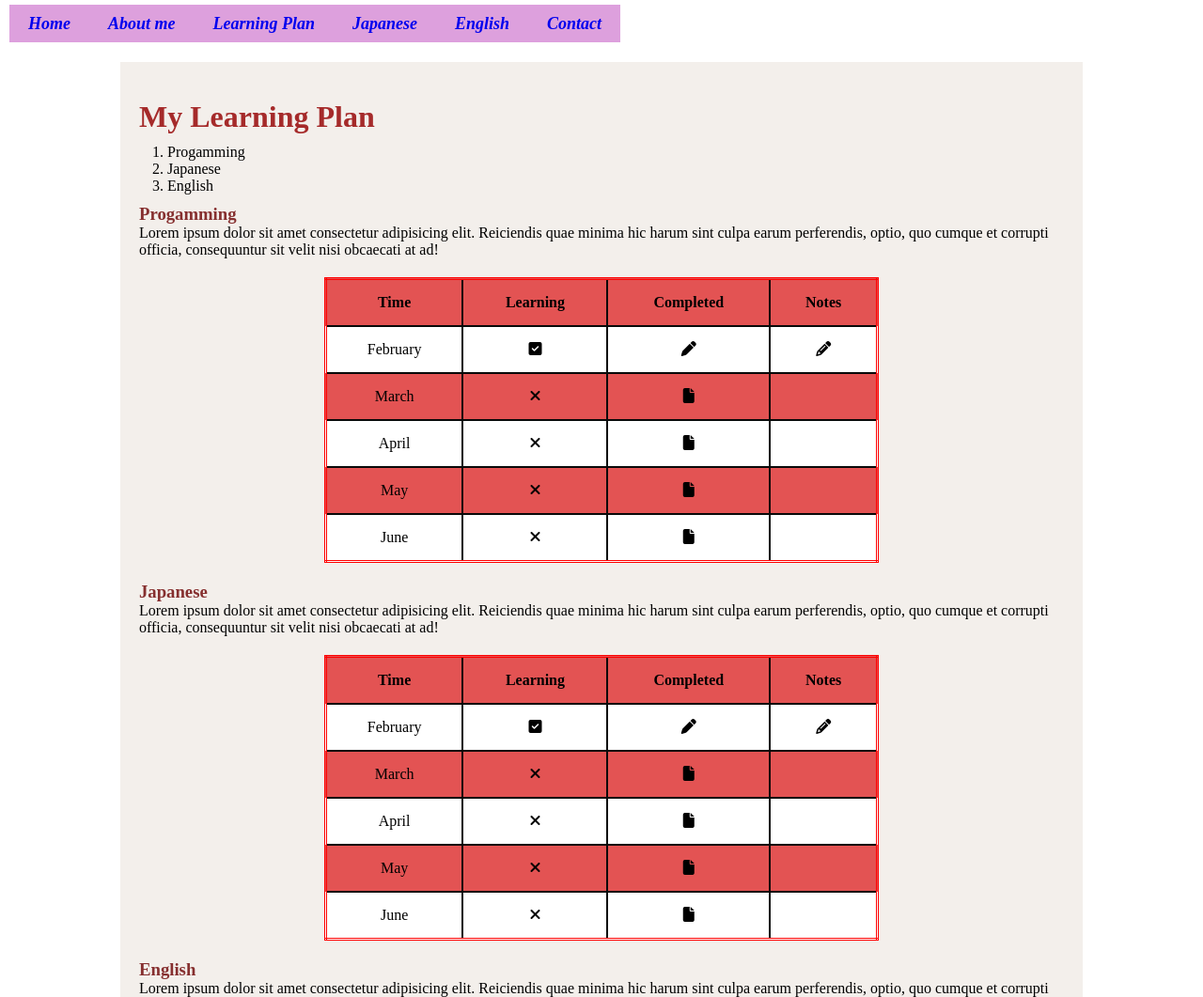
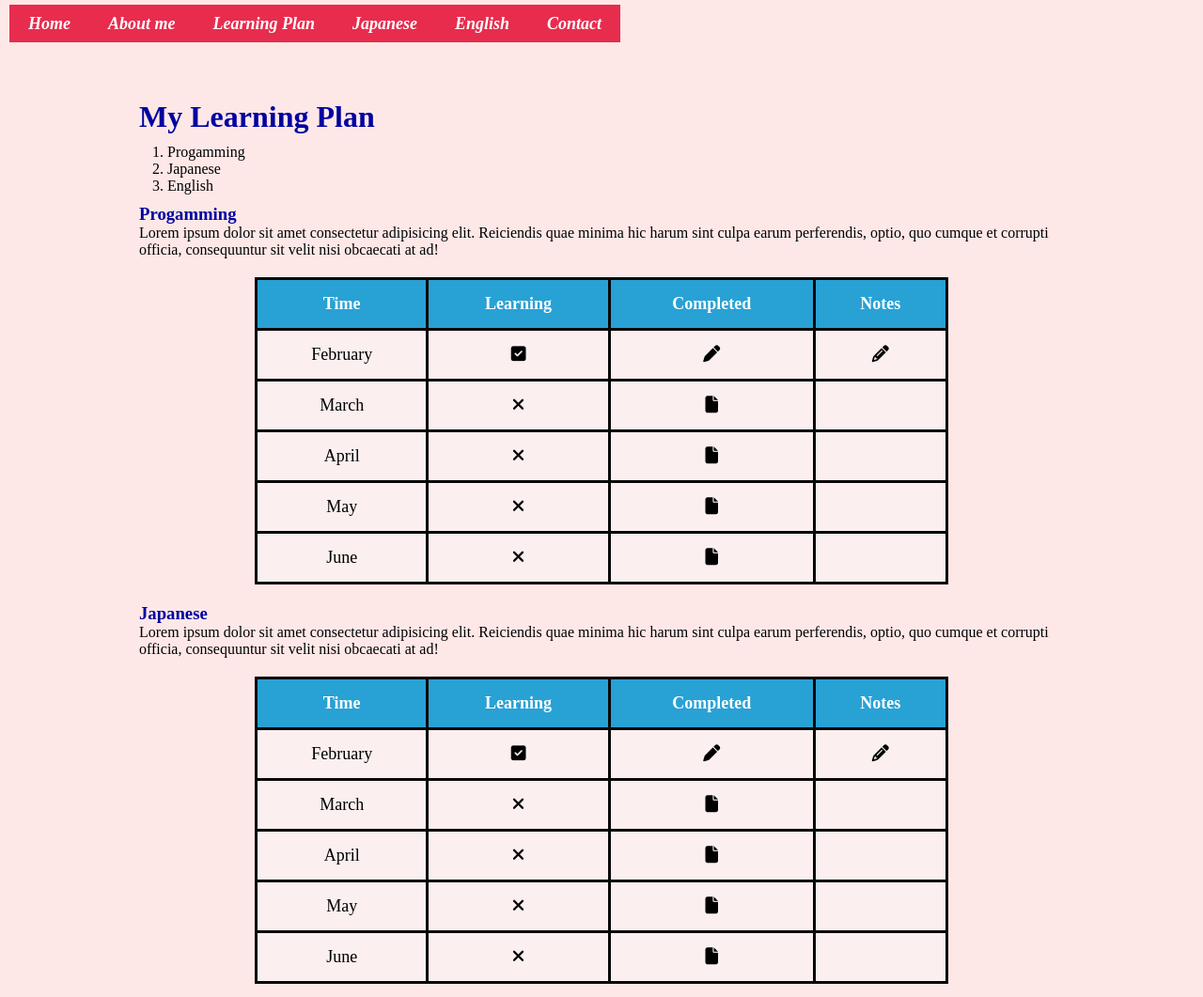
Before and after one commit to PhuongTring/Idol-newfeeds, a plain HTML site: page learningplan.html in a window 1280 px wide. Shown: the top 1061 px of the page at 94% size. Drawn offline with Linux system fonts and the light colour scheme.

Commit message:
modified color and minor styling modifications

```diff
--- a/css/main.css
+++ b/css/main.css
@@ -2,6 +2,9 @@
     margin: 0px;
     padding: 0;
     box-sizing: border-box;
+}
+body{
+    background: #fee8e7;
 }
 
 nav.navbar ul {
@@ -18,7 +21,8 @@ nav.navbar li {
 
 nav.navbar li a {
     text-decoration: none;
-    background: plum;
+    background: rgb(232, 44, 78);
+    color: white;
     padding: 10px 20px;
     font-weight: bold;
     font-style: italic;
@@ -68,7 +72,6 @@ nav.navbar li a {
     margin: auto;
     padding: 20px;
     width: 80%;
-    background-color: rgb(243, 239, 235);
     clear: left;
 }
 
@@ -116,9 +119,9 @@ nav.navbar li a {
     margin: 10px 30px;
 }
 .main-content h1{
-    color:brown;
+    color:rgb(0, 2, 161);
 }
 
 .main-item h3{
-    color:rgb(134, 47, 47);
+    color:rgb(0, 2, 161);
 }
--- a/css/table.css
+++ b/css/table.css
@@ -1,16 +1,24 @@
-table{
-    background: rgb(227, 83, 83);
-    border: 3px double red;
+table {
+    border: 3px solid rgb(7, 7, 7);
     border-collapse: collapse;
+    font-size: large;
     margin: 20px auto;
     text-align: center;
-    width: 60%;
+    width: 75%;
 }
-tr:nth-child(even){
-    background-color: #fff;
+
+th,
+td {
+    border: 3px solid rgb(7, 7, 7);
+    padding: 15px;
 }
-th, td{
-    border: 2px solid rgb(9, 9, 9);
-    padding: 15px;
 
+th {
+    background: #28a1d5;
+    color: #ffffff;
 }
+
+td {
+    background: #fbefef;
+    color: black;
+}
```
